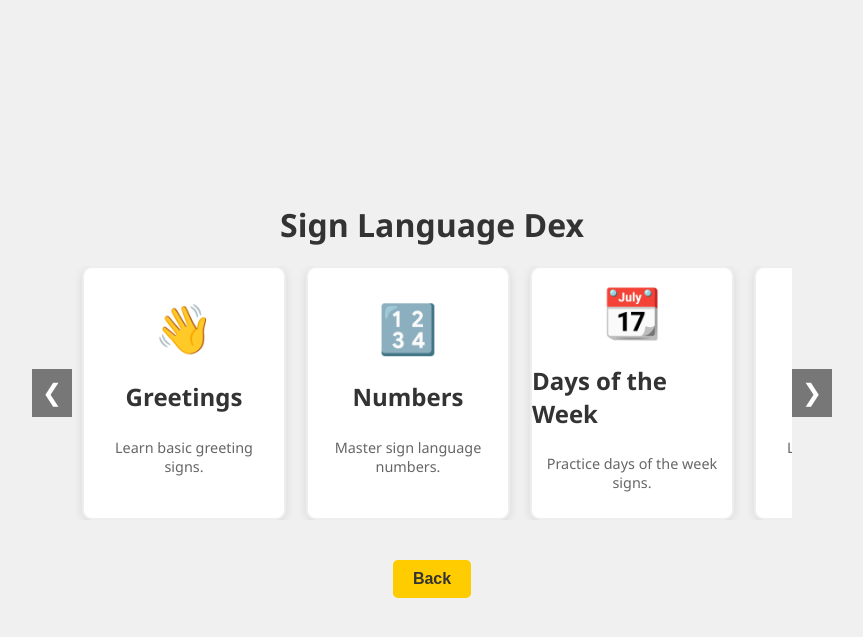
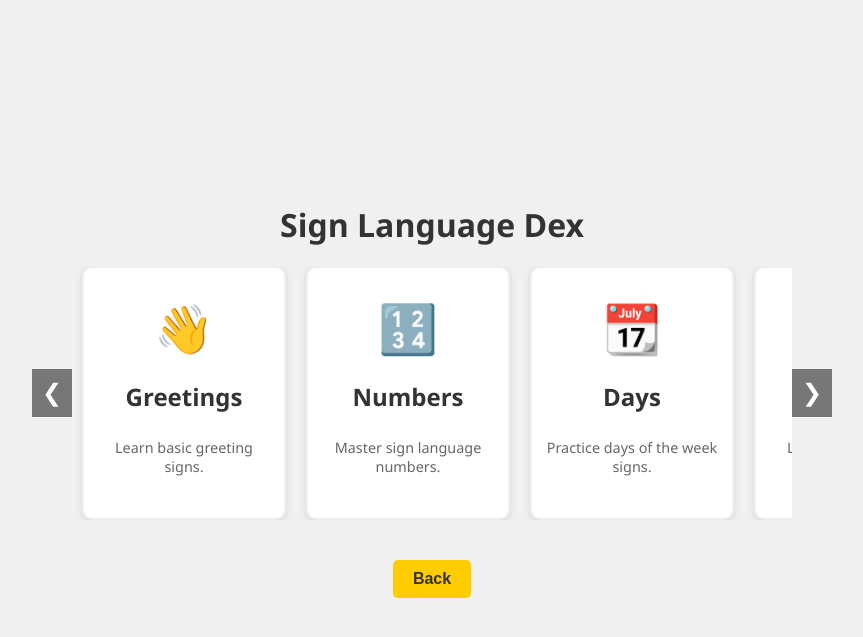
Before and after one commit to vqiu25/kiwi-sign, a Flask app: page /pokedex in a window 1280 px wide. Shown: the top 637 px of the page, without its empty margins (208-1071 px from the left). Run offline with Flask 3, Linux system fonts and the light colour scheme; parts of the project's set-up code (start-up, migrations or seed data) failed here and were passed over.

Commit message:
improved days

```diff
--- a/client/templates/pokedex.html
+++ b/client/templates/pokedex.html
@@ -23,7 +23,7 @@
                 </div>
                 <div class="card" onclick="navigateTo('/category/days')">
                     <span class="icon">📆</span>
-                    <h2>Days of the Week</h2>
+                    <h2>Days</h2>
                     <p>Practice days of the week signs.</p>
                 </div>
                 <div class="card" onclick="navigateTo('/category/months')">
```
